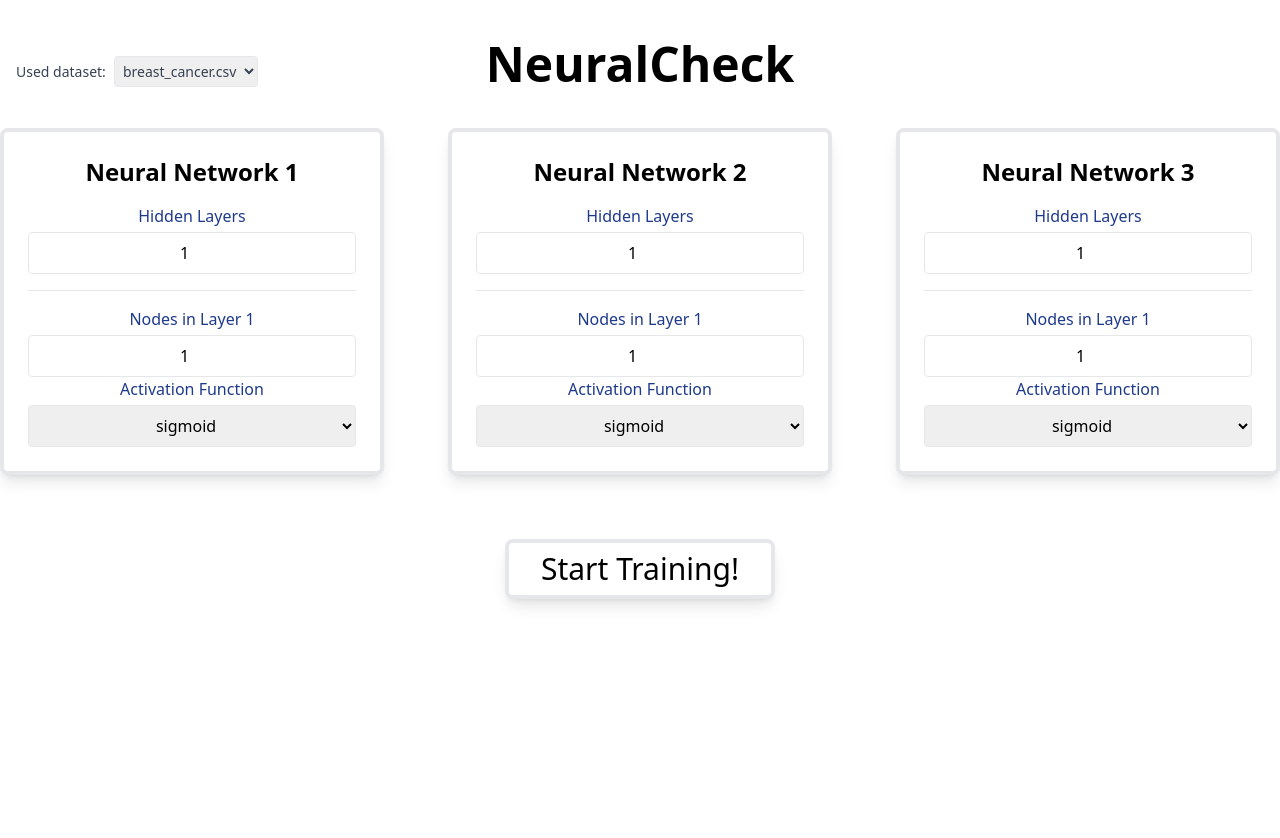
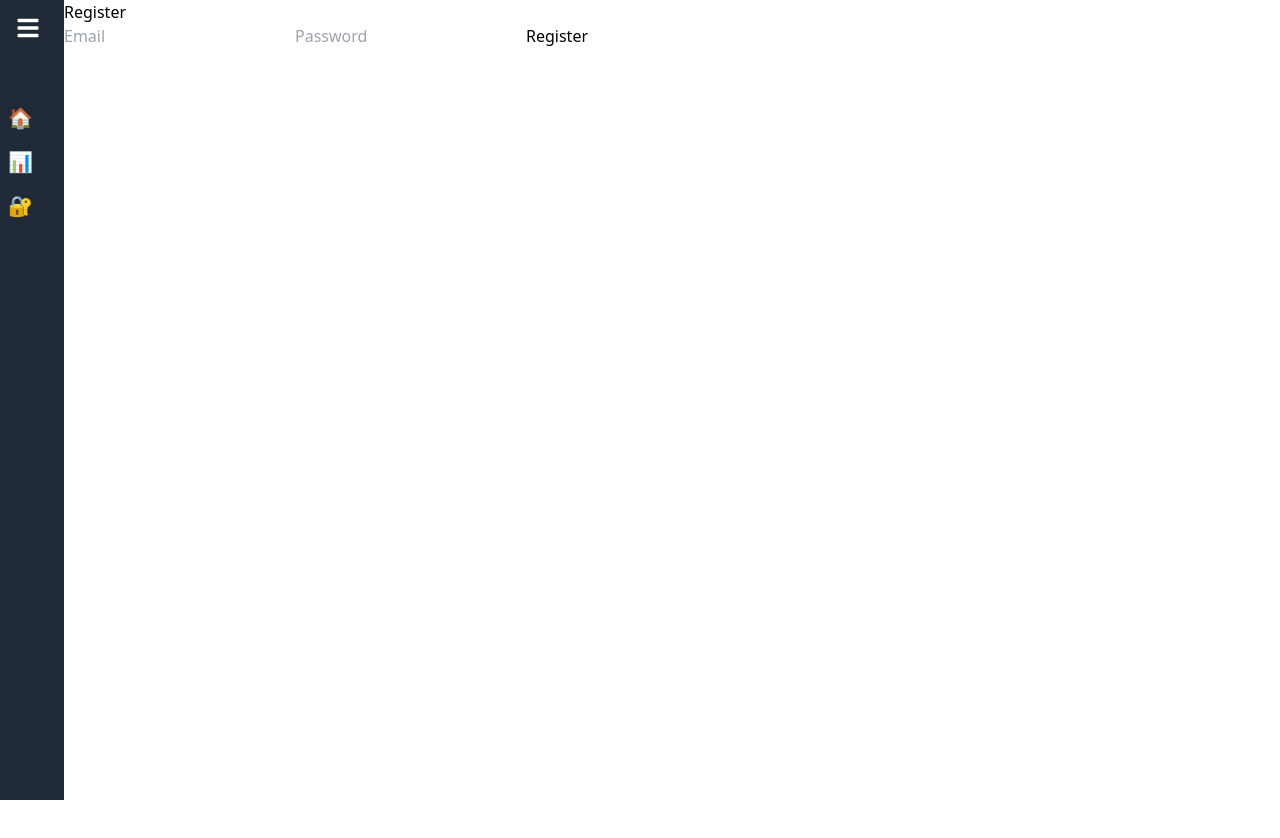
Before and after one commit to smarx99/NeuralCheck, a React (Vite) app in the folder UI_NeuralCheck/: page /register in a window 1280 px wide. After the commit the page ends 800 px from the top, so only its background shows below. Built offline with nearby package versions, Linux system fonts and the light colour scheme.

Commit message:
Add Sidebar, Login, Register

```diff
--- a/UI_NeuralCheck/package.json
+++ b/UI_NeuralCheck/package.json
@@ -12,7 +12,9 @@
   "dependencies": {
     "axios": "^1.7.2",
     "react": "^18.2.0",
-    "react-dom": "^18.2.0"
+    "react-dom": "^18.2.0",
+    "react-icons": "^5.2.1",
+    "react-router-dom": "^6.23.1"
   },
   "devDependencies": {
     "@types/react": "^18.2.66",
--- a/UI_NeuralCheck/src/App.tsx
+++ b/UI_NeuralCheck/src/App.tsx
@@ -1,5 +1,9 @@
 import React, { useRef, useState } from 'react';
+import { BrowserRouter as Router, Routes, Route, Navigate } from 'react-router-dom';
 import HeroCard, { HeroCardRef } from './components/HeroCard';
+import Login from './components/Login';
+import Register from './components/Register';
+import Sidebar from './components/Sidebar';
 import axios from 'axios';
 
 const initialHeroItems = [
@@ -31,6 +35,7 @@ const App: React.FC = () => {
   const heroCardRefs = useRef<(HeroCardRef | null)[]>([]);
   const [results, setResults] = useState<Record<string, Result>>({});
   const [isTraining, setIsTraining] = useState<boolean>(false);
+  const [isSidebarOpen, setIsSidebarOpen] = useState<boolean>(false);
 
   const handleStartTraining = async () => {
     const configs = heroCardRefs.current.map(ref => ref?.getConfig());
@@ -53,7 +58,19 @@ const App: React.FC = () => {
     }
   };
 
+  const toggleSidebar = () => {
+    setIsSidebarOpen(!isSidebarOpen);
+  };
+
   return (
+    <Router>
+      <div className="flex">
+        <Sidebar isOpen={isSidebarOpen} toggleSidebar={toggleSidebar} />
+        <div className={`flex-1 transition-all duration-300 ${isSidebarOpen ? 'ml-64' : 'ml-16'}`}>
+          <Routes>
+            <Route path="/login" element={<Login />} />
+            <Route path="/register" element={<Register />} />
+            <Route path="/app" element={
               <div className="relative min-h-screen">
                 <div className="absolute top-4 left-4 text-sm text-gray-700">
                   <label htmlFor="dataset-select" className="mr-2">Used dataset:</label>
@@ -74,7 +91,6 @@ const App: React.FC = () => {
                       initialNodesCount={item.nodesCount}
                       initialActivationFunction={item.activationFunction}
                       result={isTraining ? 'Training in progress...' : results[`Config${index + 1}`]?.result}
-
                     />
                   ))}
                 </div>
@@ -87,6 +103,12 @@ const App: React.FC = () => {
                   </button>
                 </div>
               </div>
+            } />
+            <Route path="*" element={<Navigate to="/login" />} />
+          </Routes>
+        </div>
+      </div>
+    </Router>
   );
 };
 
--- a/UI_NeuralCheck/src/components/HeroCard.tsx
+++ b/UI_NeuralCheck/src/components/HeroCard.tsx
@@ -80,7 +80,7 @@ const HeroCard = forwardRef<HeroCardRef, HeroCardProps>(({
               />
             </div>
             <div>
-              <label className="block mb-1 text-secondary">Activation Function</label>
+              <label className="block mb-1 text-secondary">Activation Function {layerIndex + 1}</label>
               <select
                 value={config.actFunction}
                 onChange={(e) => handleLayerChange(layerIndex, 'actFunction', e.target.value)}
--- /dev/null
+++ b/UI_NeuralCheck/src/components/Login.tsx
@@ -0,0 +1,49 @@
+import React, { useState } from 'react';
+import axios from 'axios';
+import { useNavigate } from 'react-router-dom';
+
+const Login: React.FC = () => {
+  const [email, setEmail] = useState('');
+  const [password, setPassword] = useState('');
+  const [error, setError] = useState<string | null>(null);
+  const navigate = useNavigate();
+
+  const handleLogin = async () => {
+    try {
+      const response = await axios.post('http://localhost:8001/login', { email, password });
+      const token = response.data.token;
+
+      if (token) {
+        localStorage.setItem('token', token);
+        navigate('/app'); // Weiterleitung zur Haupt-App-Seite
+      } else {
+        setError('Login fehlgeschlagen. Bitte versuchen Sie es erneut.');
+      }
+    } catch (error) {
+      console.error('Error during login:', error);
+      setError('Login fehlgeschlagen. Bitte überprüfen Sie Ihre Anmeldedaten.');
+    }
+  };
+
+  return (
+    <div className="login-container">
+      <h2>Login</h2>
+      {error && <p style={{ color: 'red' }}>{error}</p>}
+      <input
+        type="email"
+        placeholder="Email"
+        value={email}
+        onChange={e => setEmail(e.target.value)}
+      />
+      <input
+        type="password"
+        placeholder="Password"
+        value={password}
+        onChange={e => setPassword(e.target.value)}
+      />
+      <button onClick={handleLogin}>Login</button>
+    </div>
+  );
+};
+
+export default Login;
--- /dev/null
+++ b/UI_NeuralCheck/src/components/Register.tsx
@@ -0,0 +1,52 @@
+import React, { useState } from 'react';
+import axios from 'axios';
+import { useNavigate } from 'react-router-dom';
+
+const Register: React.FC = () => {
+  const [email, setEmail] = useState('');
+  const [password, setPassword] = useState('');
+  const [error, setError] = useState<string | null>(null);
+  const [success, setSuccess] = useState<string | null>(null);
+  const navigate = useNavigate();
+
+  const handleRegister = async () => {
+    try {
+      const response = await axios.post('http://localhost:8001/register', { email, password });
+
+      if (response.status === 201) { // Annahme: Erfolgreiche Registrierung gibt Status 201 zurück
+        setSuccess('Registrierung erfolgreich! Sie werden in Kürze weitergeleitet.');
+        setTimeout(() => {
+          navigate('/login'); // Weiterleitung zur Login-Seite nach erfolgreicher Registrierung
+        }, 2000); // Warte 2 Sekunden, bevor weitergeleitet wird
+      } else {
+        setError('Registrierung fehlgeschlagen. Bitte versuchen Sie es erneut.');
+      }
+    } catch (error) {
+      console.error('Error during registration:', error);
+      setError('Registrierung fehlgeschlagen. Bitte versuchen Sie es erneut.');
+    }
+  };
+
+  return (
+    <div className="register-container">
+      <h2>Register</h2>
+      {error && <p style={{ color: 'red' }}>{error}</p>}
+      {success && <p style={{ color: 'green' }}>{success}</p>}
+      <input
+        type="email"
+        placeholder="Email"
+        value={email}
+        onChange={e => setEmail(e.target.value)}
+      />
+      <input
+        type="password"
+        placeholder="Password"
+        value={password}
+        onChange={e => setPassword(e.target.value)}
+      />
+      <button onClick={handleRegister}>Register</button>
+    </div>
+  );
+};
+
+export default Register;
--- /dev/null
+++ b/UI_NeuralCheck/src/components/Sidebar.tsx
@@ -0,0 +1,45 @@
+import React from 'react';
+import { FaBars, FaTimes } from 'react-icons/fa';
+import { Link } from 'react-router-dom';
+
+interface SidebarProps {
+  isOpen: boolean;
+  toggleSidebar: () => void;
+}
+
+const Sidebar: React.FC<SidebarProps> = ({ isOpen, toggleSidebar }) => {
+  return (
+    <div className={`fixed top-0 left-0 h-full ${isOpen ? 'w-60' : 'w-16'} bg-gray-800 text-white transition-width duration-300`}>
+      <div className="flex items-center justify-between p-4">
+        <h1 className={`text-xl font-bold ${isOpen ? 'block' : 'hidden'}`}>NeuralCheck</h1>
+        <button onClick={toggleSidebar} className="focus:outline-none">
+          {isOpen ? <FaTimes size={24} /> : <FaBars size={24} />}
+        </button>
+      </div>
+      <nav className="mt-10">
+        <ul>
+          <li className="p-2">
+            <Link to="/app" className="flex items-center">
+              <span className="text-xl mr-4">🏠</span>
+              <span className={`${isOpen ? 'block' : 'hidden'}`}>Home</span>
+            </Link>
+          </li>
+          <li className="p-2">
+            <Link to="/datasets" className="flex items-center">
+              <span className="text-xl mr-4">📊</span>
+              <span className={`${isOpen ? 'block' : 'hidden'}`}>Datasets</span>
+            </Link>
+          </li>
+          <li className="p-2">
+            <Link to="/login" className="flex items-center">
+              <span className="text-xl mr-4">🔐</span>
+              <span className={`${isOpen ? 'block' : 'hidden'}`}>Logout</span>
+            </Link>
+          </li>
+        </ul>
+      </nav>
+    </div>
+  );
+};
+
+export default Sidebar;
```
Also changed, not shown: 1 other file (tests, documents, lock files or other folders). Lines whose indentation alone changed are shown as unchanged.
